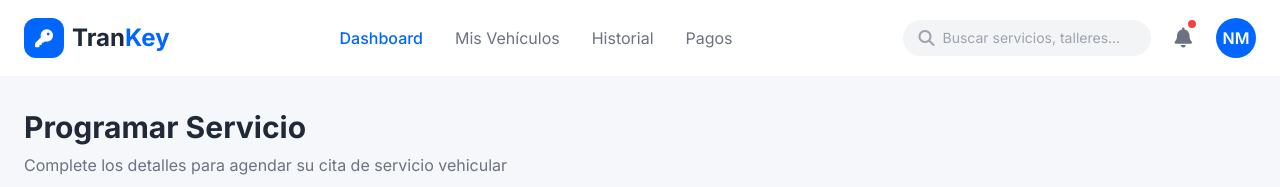
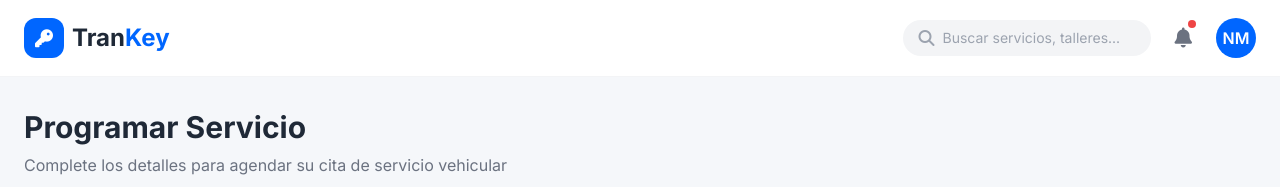
Before and after one commit to pastorrmelendez/pastorrmelendez.github.io, a plain HTML site: page index.html in a window 1280 px wide. Shown: the top 187 px of the page. Drawn offline with nearby package versions, Linux system fonts and the light colour scheme.

Commit message:
Remove navigation from index.html
Removed navigation section from the HTML file.

```diff
--- a/index.html
+++ b/index.html
@@ -74,14 +74,6 @@
                     </div>
                     <span class="text-2xl font-bold text-gray-800">Tran<span class="text-primary">Key</span></span>
                 </div>
-
-                <!-- Navigation -->
-                <nav class="hidden md:flex items-center gap-8">
-                    <a href="#" class="text-primary font-medium">Dashboard</a>
-                    <a href="#" class="text-gray-500 hover:text-primary transition">Mis Vehículos</a>
-                    <a href="#" class="text-gray-500 hover:text-primary transition">Historial</a>
-                    <a href="#" class="text-gray-500 hover:text-primary transition">Pagos</a>
-                </nav>
 
                 <!-- Search & Profile -->
                 <div class="flex items-center gap-4">
```
